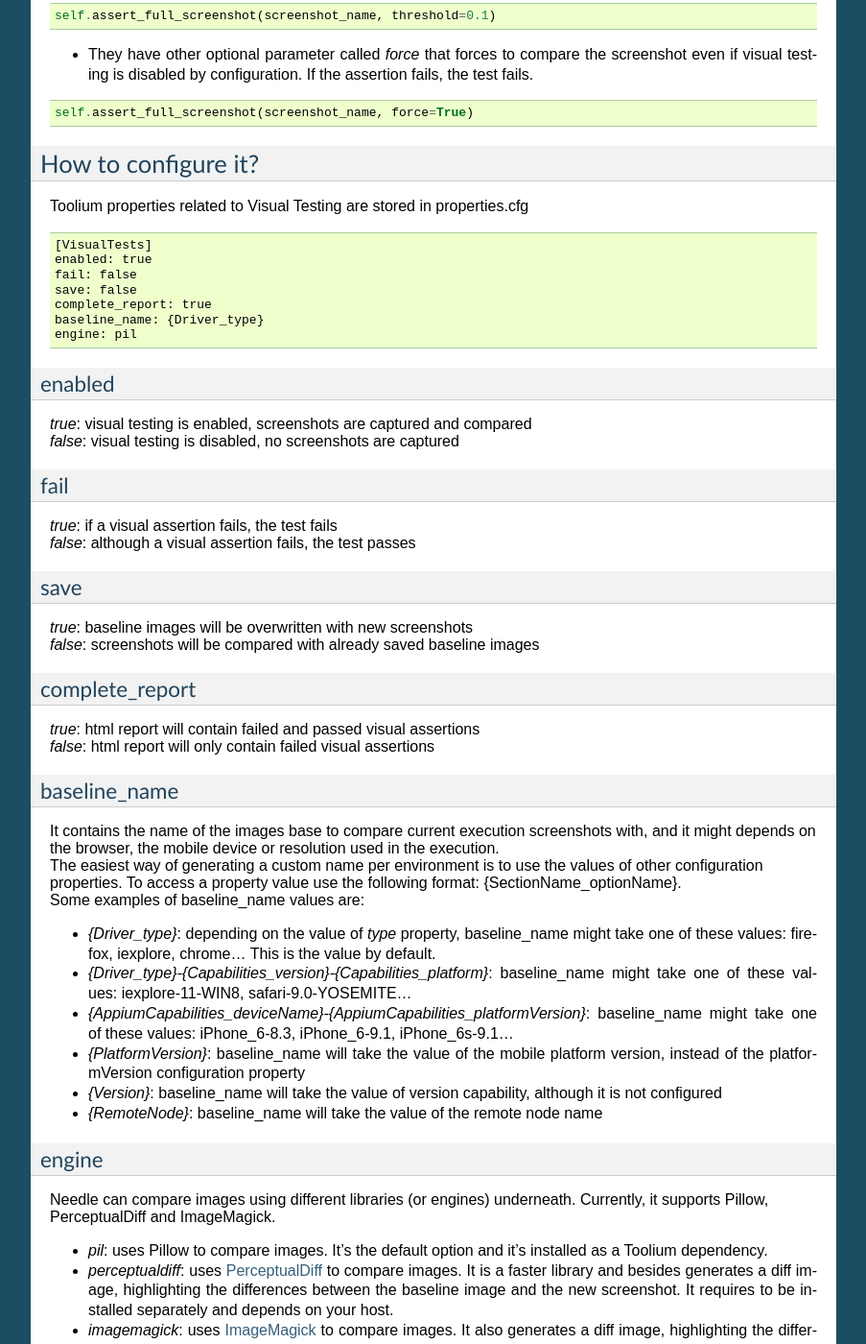
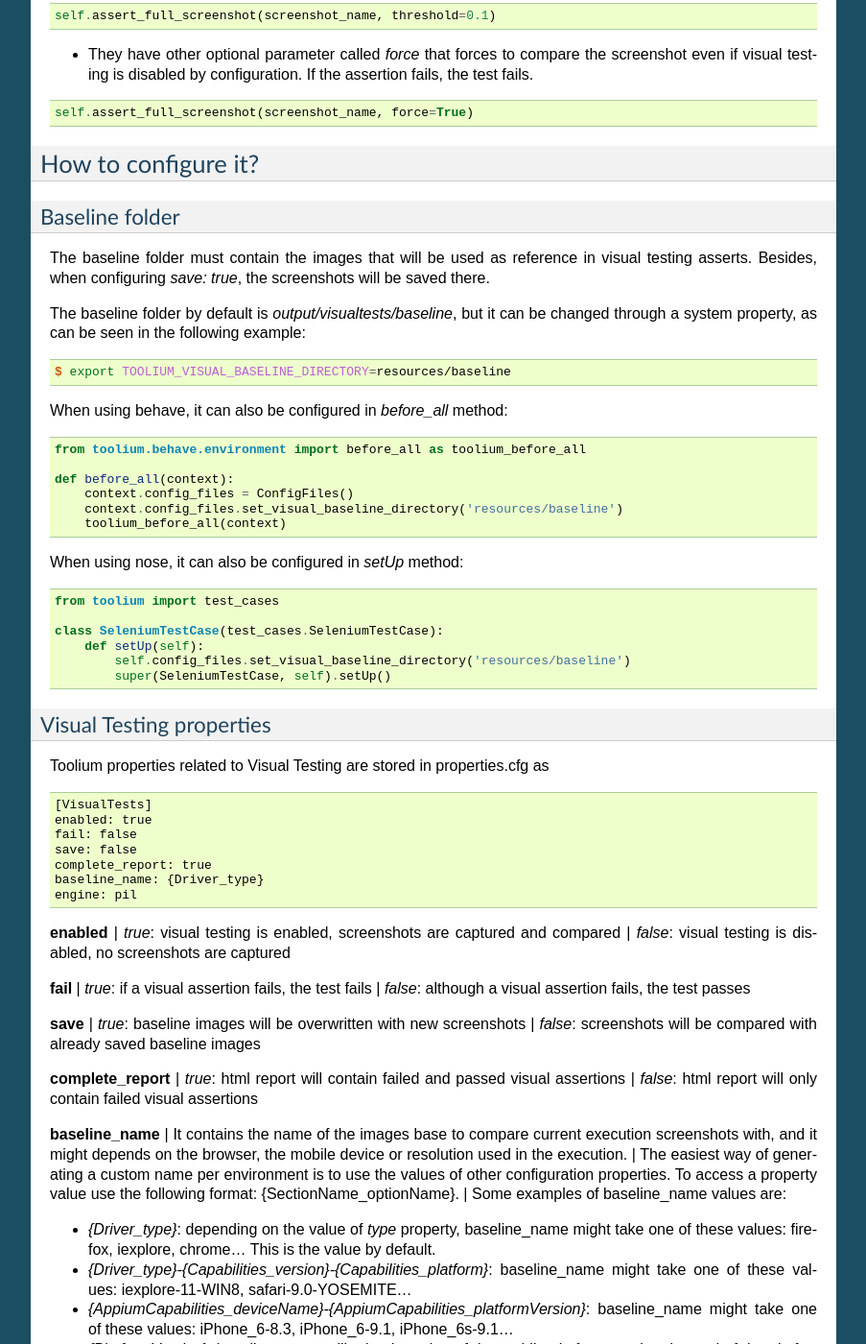
Before and after one commit to Telefonica/toolium, a Sphinx documentation site: the page built from docs/visual_testing.rst, in a window 1280 px wide and 1400 px high, scrolled down 1645 px. Shown: the whole window at 96% size, without its empty margins (198-1101 px from the left). Built offline with Sphinx 7.4.7, drawn with Linux system fonts in a browser that asks for light colours; some of the changed text lies outside the part shown.

Commit message:
fix: add missing param to fix download_videos method (#262)
* fix: add missing param to fix download_videos method

* fix: add doc about baseline folder

```diff
--- a/CHANGELOG.rst
+++ b/CHANGELOG.rst
@@ -6,6 +6,7 @@ v2.2.2
 
 *Release date: In development*
 
+- Add missing param in download_videos method to fix error downloading videos from a remote server
 - New param [RANDOM_PHONE_NUMBER] in *replace_param* method to generate random phone number
 
 v2.2.1
--- a/docs/visual_testing.rst
+++ b/docs/visual_testing.rst
@@ -93,7 +93,45 @@ or
 How to configure it?
 --------------------
 
-Toolium properties related to Visual Testing are stored in properties.cfg ::
+Baseline folder
+~~~~~~~~~~~~~~~
+
+The baseline folder must contain the images that will be used as reference in visual testing asserts. Besides, when
+configuring `save: true`, the screenshots will be saved there.
+
+The baseline folder by default is `output/visualtests/baseline`, but it can be changed through a system property, as
+can be seen in the following example:
+
+.. code:: console
+
+    $ export TOOLIUM_VISUAL_BASELINE_DIRECTORY=resources/baseline
+
+When using behave, it can also be configured in `before_all` method:
+
+.. code:: python
+
+    from toolium.behave.environment import before_all as toolium_before_all
+
+    def before_all(context):
+        context.config_files = ConfigFiles()
+        context.config_files.set_visual_baseline_directory('resources/baseline')
+        toolium_before_all(context)
+
+When using nose, it can also be configured in `setUp` method:
+
+.. code:: python
+
+    from toolium import test_cases
+
+    class SeleniumTestCase(test_cases.SeleniumTestCase):
+        def setUp(self):
+            self.config_files.set_visual_baseline_directory('resources/baseline')
+            super(SeleniumTestCase, self).setUp()
+
+Visual Testing properties
+~~~~~~~~~~~~~~~~~~~~~~~~~
+
+Toolium properties related to Visual Testing are stored in properties.cfg as ::
 
     [VisualTests]
     enabled: true
@@ -103,28 +141,23 @@ Toolium properties related to Visual Testing are stored in properties.cfg ::
     baseline_name: {Driver_type}
     engine: pil
 
-enabled
-~~~~~~~
+**enabled**
 | *true*: visual testing is enabled, screenshots are captured and compared
 | *false*: visual testing is disabled, no screenshots are captured
 
-fail
-~~~~
+**fail**
 | *true*: if a visual assertion fails, the test fails
 | *false*: although a visual assertion fails, the test passes
 
-save
-~~~~
+**save**
 | *true*: baseline images will be overwritten with new screenshots
 | *false*: screenshots will be compared with already saved baseline images
 
-complete_report
-~~~~~~~~~~~~~~~
+**complete_report**
 | *true*: html report will contain failed and passed visual assertions
 | *false*: html report will only contain failed visual assertions
 
-baseline_name
-~~~~~~~~~~~~~
+**baseline_name**
 | It contains the name of the images base to compare current execution screenshots with, and it might depends on the browser, the mobile device or resolution used in the execution.
 | The easiest way of generating a custom name per environment is to use the values of other configuration properties. To access a property value use the following format: {SectionName_optionName}.
 | Some examples of baseline_name values are:
@@ -136,8 +169,7 @@ baseline_name
 - *{Version}*: baseline_name will take the value of version capability, although it is not configured
 - *{RemoteNode}*: baseline_name will take the value of the remote node name
 
-engine
-~~~~~~
+**engine**
 | Needle can compare images using different libraries (or engines) underneath. Currently, it supports Pillow, PerceptualDiff and ImageMagick.
 
 - *pil*: uses Pillow to compare images. It's the default option and it's installed as a Toolium dependency.
```
Also changed, not shown: 1 other file.
